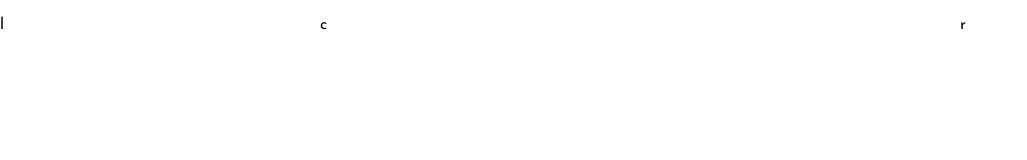
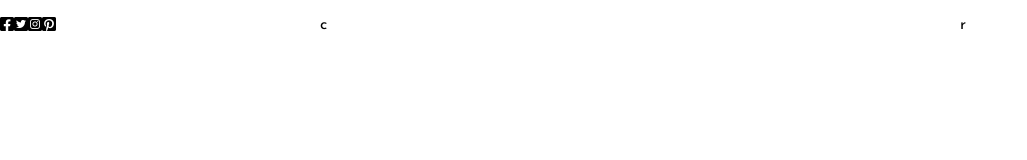
Before and after one commit to EvMad/react-frontend-sandbox, a React (Create React App) app: page / in a window 1280 px wide. Shown: the top 160 px of the page, without its empty margins (0-1027 px from the left). Built offline with nearby package versions, Linux system fonts and the light colour scheme.

Commit message:
added social media icons

```diff
--- a/public/index.html
+++ b/public/index.html
@@ -12,6 +12,7 @@
     <link rel="preconnect" href="https://fonts.googleapis.com">
 <link rel="preconnect" href="https://fonts.gstatic.com" crossorigin>
 <link href="https://fonts.googleapis.com/css2?family=Josefin+Sans:ital,wght@0,100;0,200;0,300;0,400;0,500;0,600;0,700;1,100;1,200;1,300;1,400;1,500;1,600;1,700&family=Lora:ital,wght@1,400;1,500;1,600;1,700&family=Varela&family=Varela+Round&display=swap" rel="stylesheet">
+<link rel="stylesheet" href="https://cdnjs.cloudflare.com/ajax/libs/font-awesome/6.1.1/css/all.min.css" integrity="sha512-KfkfwYDsLkIlwQp6LFnl8zNdLGxu9YAA1QvwINks4PhcElQSvqcyVLLD9aMhXd13uQjoXtEKNosOWaZqXgel0g==" crossorigin="anonymous" referrerpolicy="no-referrer" />
     <style>*{
       margin: 0;
     }</style>
--- a/src/topbar/TopBar.jsx
+++ b/src/topbar/TopBar.jsx
@@ -3,7 +3,12 @@ import './topbar.css'
 export default function TopBar() {
     return (
         <div className="top">
-            <div className="topLeft">l</div>
+            <div className="topLeft">
+            <i class="fa-brands fa-facebook-square"></i>
+            <i class="fa-brands fa-twitter-square"></i>
+            <i class="fa-brands fa-instagram-square"></i>
+            <i class="fa-brands fa-pinterest-square"></i>
+            </div>
             <div className="topCenter">c</div>
             <div className="topRight">r</div>
         </div>
```
